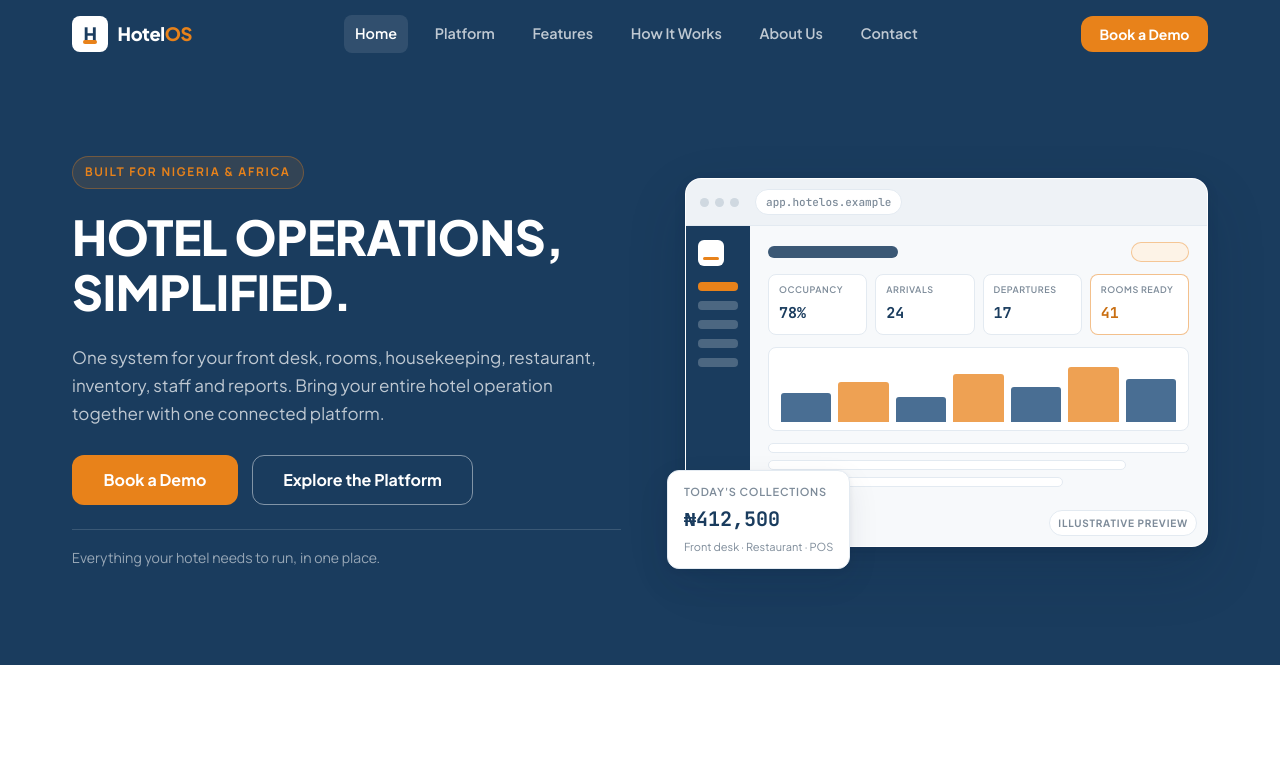
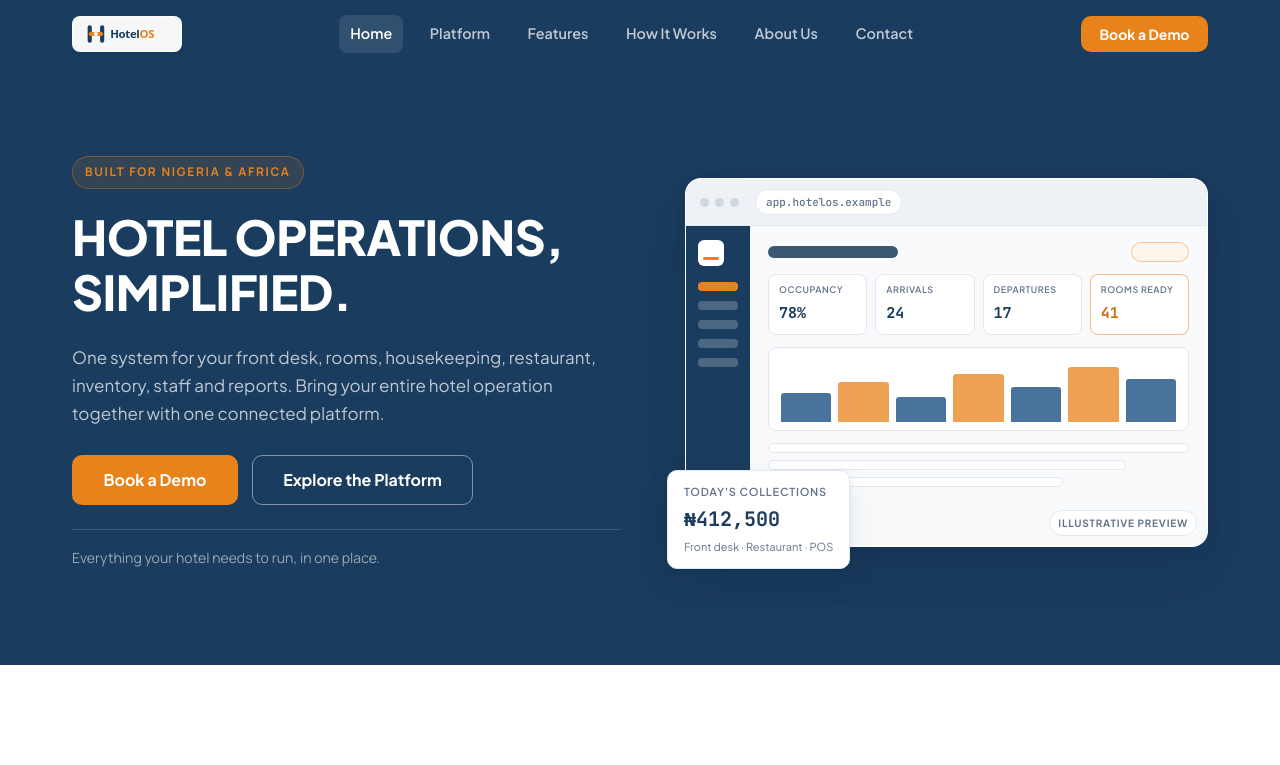
Before and after one commit to Destiny-Cee/HotelOS-Landing-Page, a plain HTML site: page index.html in a window 1280 px wide. Shown: the top 765 px of the page. Drawn offline with Linux system fonts and the light colour scheme.

Commit message:
Integrate HotelOS brand assets and align design tokens
Add official logos, favicon symbol, and 9 platform module icons from brand kit; replace placeholder nav/footer lockups; align CSS tokens with brand values; update README checklist.

```diff
--- a/css/style.css
+++ b/css/style.css
@@ -182,33 +182,20 @@ a { color: var(--hotel-blue); text-decoration: none; }
   color: var(--hotel-white);
   letter-spacing: -0.02em;
 }
-.brand-mark {
-  display: grid;
-  place-items: center;
-  width: 36px;
-  height: 36px;
+.brand-logo {
+  display: block;
+  height: clamp(30px, 4vw, 36px);
+  width: auto;
+}
+.navbar .brand-logo {
+  background: rgba(255, 255, 255, 0.96);
+  border: 1px solid rgba(255, 255, 255, 0.6);
   border-radius: var(--radius-sm);
-  background: var(--hotel-white);
-  color: var(--hotel-blue);
-  font-weight: 800;
-  font-size: 1.15rem;
-  position: relative;
+  padding: 4px 10px;
+  box-shadow: 0 1px 4px rgba(13, 33, 53, 0.12);
 }
-.brand-mark::after {
-  content: "";
-  position: absolute;
-  bottom: 8px;
-  left: 50%;
-  transform: translateX(-50%);
-  width: 14px;
-  height: 4px;
-  background: var(--hotel-orange);
-  border-radius: 2px;
-}
-.brand-word-accent { color: var(--hotel-orange); }
-.brand-inverse .brand-mark {
-  background: var(--hotel-white);
-  color: var(--hotel-blue);
+.brand-logo-footer {
+  height: clamp(30px, 4vw, 36px);
 }
 
 .nav-links {
@@ -548,7 +535,13 @@ a { color: var(--hotel-blue); text-decoration: none; }
   background: var(--hotel-blue-tint);
   color: var(--hotel-blue);
 }
-.icon-wrap svg { width: 24px; height: 24px; }
+.icon-wrap svg,
+.icon-wrap img {
+  width: 24px;
+  height: 24px;
+  object-fit: contain;
+  display: block;
+}
 .icon-orange {
   background: var(--hotel-orange-tint);
   color: var(--hotel-orange-dark);
--- a/css/tokens.css
+++ b/css/tokens.css
@@ -1,29 +1,29 @@
 /* ============================================================
-   Hotel OS — Design Tokens (Brand Identity compliance)
-   Deep Blue 60% / White 25% / Orange 15%
+   Hotel OS — Design Tokens (Brand-aligned, site layout preserved)
+   Deep Blue / White / Orange accent
    ============================================================ */
 
 :root {
-  /* Brand colours */
-  --hotel-blue: #1a3c5e;
-  --hotel-blue-dark: #122a44;
-  --hotel-blue-deep: #0d2135;
-  --hotel-blue-light: #2a5580;
-  --hotel-blue-tint: #eef3f8;
-  --hotel-orange: #e8821a;
-  --hotel-orange-dark: #c96f12;
-  --hotel-orange-tint: #fdf3e7;
-  --hotel-white: #ffffff;
+  /* Brand colours (aligned to hotelos-brand-kit) */
+  --hotel-blue: #1A3C5E;
+  --hotel-blue-dark: #0F2338;
+  --hotel-blue-deep: #0B1726;
+  --hotel-blue-light: #2A5A8C;
+  --hotel-blue-tint: #EEF3F8;
+  --hotel-orange: #E8821A;
+  --hotel-orange-dark: #CC6F13;
+  --hotel-orange-tint: #FFF7ED;
+  --hotel-white: #FFFFFF;
 
-  /* Neutrals (subtle tints of white / deep blue only) */
-  --surface: #ffffff;
-  --surface-soft: #f7f9fb;
-  --border: #e3eaf1;
-  --border-strong: #cbd8e4;
-  --text: #16202b;
-  --text-soft: #4b5b6b;
-  --text-muted: #7d8b99;
-  --text-inverse: #ffffff;
+  /* Neutrals / surfaces */
+  --surface: #FFFFFF;
+  --surface-soft: #F8FAFC;
+  --border: #E2E8F0;
+  --border-strong: #CBD5E1;
+  --text: #0F172A;
+  --text-soft: #475569;
+  --text-muted: #64748B;
+  --text-inverse: #FFFFFF;
   --text-inverse-soft: rgba(255, 255, 255, 0.72);
 
   /* Typography */
@@ -48,7 +48,7 @@
 
   /* Radii */
   --radius-sm: 8px;
-  --radius-md: 12px;
+  --radius-md: 10px;
   --radius-lg: 16px;
 
   /* Layout */
--- a/index.html
+++ b/index.html
@@ -25,7 +25,7 @@
 
   <meta name="theme-color" content="#1A3C5E" />
 
-  <!-- Favicon (placeholder H symbol — replace with official asset) -->
+  <!-- Favicon (official brand symbol) -->
   <link rel="icon" type="image/svg+xml" href="assets/favicon.svg" />
 
   <!-- Fonts -->
@@ -43,10 +43,8 @@
        ============================================================ -->
   <header class="navbar" id="navbar">
     <div class="container nav-inner">
-      <!-- Logo — PLACEHOLDER lockup (official logo asset pending) -->
       <a href="#home" class="brand" aria-label="Hotel OS home">
-        <span class="brand-mark" aria-hidden="true">H</span>
-        <span class="brand-word">Hotel<span class="brand-word-accent">OS</span></span>
+        <img src="assets/brand/logos/hotelos-primary-two-tone.svg" alt="Hotel OS" class="brand-logo" />
       </a>
 
       <nav class="nav-links" id="nav-links" aria-label="Primary">
@@ -212,7 +210,7 @@
         <div class="grid-3 modules-grid">
           <article class="card module-card reveal">
             <div class="icon-wrap icon-orange" aria-hidden="true">
-              <svg viewBox="0 0 24 24" fill="none" stroke="currentColor" stroke-width="1.6"><path d="M4 20V9l8-5 8 5v11"/><path d="M9 20v-6h6v6"/></svg>
+              <img src="assets/brand/icons/modules/hotelos-icon-front-desk.svg" alt="" loading="lazy" />
             </div>
             <h3>Front Desk</h3>
             <p>Manage guest arrivals, departures, check-ins, check-outs and daily reception activities.</p>
@@ -220,7 +218,7 @@
 
           <article class="card module-card reveal reveal-delay-1">
             <div class="icon-wrap icon-orange" aria-hidden="true">
-              <svg viewBox="0 0 24 24" fill="none" stroke="currentColor" stroke-width="1.6"><path d="M3 18v-6a2 2 0 0 1 2-2h14a2 2 0 0 1 2 2v6"/><path d="M3 14h18"/><path d="M6 10V7a2 2 0 0 1 2-2h8a2 2 0 0 1 2 2v3"/><path d="M3 18h18"/></svg>
+              <img src="assets/brand/icons/modules/hotelos-icon-rooms.svg" alt="" loading="lazy" />
             </div>
             <h3>Rooms</h3>
             <p>Monitor room availability, occupancy, room assignments and room-related operations.</p>
@@ -228,7 +226,7 @@
 
           <article class="card module-card reveal reveal-delay-2">
             <div class="icon-wrap icon-orange" aria-hidden="true">
-              <svg viewBox="0 0 24 24" fill="none" stroke="currentColor" stroke-width="1.6"><rect x="3" y="5" width="18" height="16" rx="2"/><path d="M3 10h18M8 3v4M16 3v4"/><path d="M8 15l2.5 2.5L16 12"/></svg>
+              <img src="assets/brand/icons/modules/hotelos-icon-reservations.svg" alt="" loading="lazy" />
             </div>
             <h3>Reservations</h3>
             <p>Organize hotel bookings and reservation information.</p>
@@ -236,7 +234,7 @@
 
           <article class="card module-card reveal">
             <div class="icon-wrap icon-orange" aria-hidden="true">
-              <svg viewBox="0 0 24 24" fill="none" stroke="currentColor" stroke-width="1.6"><path d="M7 21h10"/><path d="M12 3a5 5 0 0 1 5 5c0 2.5-1.5 4-1.5 6h-7C8.5 12 7 10.5 7 8a5 5 0 0 1 5-5z"/><path d="M10 18h4"/></svg>
+              <img src="assets/brand/icons/modules/hotelos-icon-housekeeping.svg" alt="" loading="lazy" />
             </div>
             <h3>Housekeeping</h3>
             <p>Coordinate room cleaning, turnover and housekeeping updates.</p>
@@ -244,7 +242,7 @@
 
           <article class="card module-card reveal reveal-delay-1">
             <div class="icon-wrap icon-orange" aria-hidden="true">
-              <svg viewBox="0 0 24 24" fill="none" stroke="currentColor" stroke-width="1.6"><path d="M4 11h16"/><path d="M6 11a6 6 0 0 1 12 0"/><path d="M5 15h14a2 2 0 0 1 2 2v1H3v-1a2 2 0 0 1 2-2z"/><path d="M7 20h10"/></svg>
+              <img src="assets/brand/icons/modules/hotelos-icon-restaurant.svg" alt="" loading="lazy" />
             </div>
             <h3>Restaurant</h3>
             <p>Manage restaurant operations, dining orders and billing.</p>
@@ -252,7 +250,7 @@
 
           <article class="card module-card reveal reveal-delay-2">
             <div class="icon-wrap icon-orange" aria-hidden="true">
-              <svg viewBox="0 0 24 24" fill="none" stroke="currentColor" stroke-width="1.6"><path d="M3 8l9-4 9 4-9 4-9-4z"/><path d="M3 8v8l9 4 9-4V8"/><path d="M12 12v8"/></svg>
+              <img src="assets/brand/icons/modules/hotelos-icon-store-inventory.svg" alt="" loading="lazy" />
             </div>
             <h3>Store</h3>
             <p>Monitor stock levels, inventory and stock movements.</p>
@@ -260,7 +258,7 @@
 
           <article class="card module-card reveal">
             <div class="icon-wrap icon-orange" aria-hidden="true">
-              <svg viewBox="0 0 24 24" fill="none" stroke="currentColor" stroke-width="1.6"><path d="M5 12h14"/><path d="M6 12a6 6 0 0 1 12 0"/><path d="M8 17h8"/><path d="M10 20h4"/></svg>
+              <img src="assets/brand/icons/modules/hotelos-icon-kitchen.svg" alt="" loading="lazy" />
             </div>
             <h3>Kitchen</h3>
             <p>Coordinate kitchen operations, orders and inventory-related activities.</p>
@@ -268,7 +266,7 @@
 
           <article class="card module-card reveal reveal-delay-1">
             <div class="icon-wrap icon-orange" aria-hidden="true">
-              <svg viewBox="0 0 24 24" fill="none" stroke="currentColor" stroke-width="1.6"><circle cx="12" cy="12" r="9"/><path d="M12 7v10M9.5 9.5c0-1 1-1.7 2.5-1.7s2.5.7 2.5 1.7-1 1.6-2.5 1.9-2.5.8-2.5 1.9 1 1.7 2.5 1.7 2.5-.7 2.5-1.7"/></svg>
+              <img src="assets/brand/icons/modules/hotelos-icon-finance.svg" alt="" loading="lazy" />
             </div>
             <h3>Finance</h3>
             <p>Maintain financial visibility across charges, collections, balances and cash records.</p>
@@ -276,7 +274,7 @@
 
           <article class="card module-card reveal reveal-delay-2">
             <div class="icon-wrap icon-orange" aria-hidden="true">
-              <svg viewBox="0 0 24 24" fill="none" stroke="currentColor" stroke-width="1.6"><rect x="3" y="4" width="18" height="14" rx="2"/><path d="M7 14l3-3 2.5 2.5L17 9"/><path d="M8 21h8"/></svg>
+              <img src="assets/brand/icons/modules/hotelos-icon-reports-analytics.svg" alt="" loading="lazy" />
             </div>
             <h3>Management</h3>
             <p>Give hotel owners and managers operational oversight and business insights.</p>
@@ -762,8 +760,7 @@
     <div class="container footer-grid">
       <div class="footer-brand">
         <a href="#home" class="brand brand-inverse" aria-label="Hotel OS home">
-          <span class="brand-mark" aria-hidden="true">H</span>
-          <span class="brand-word">Hotel<span class="brand-word-accent">OS</span></span>
+          <img src="assets/brand/logos/hotelos-knockout-white.svg" alt="Hotel OS" class="brand-logo brand-logo-footer" />
         </a>
         <p class="footer-tagline">Hotel operations, simplified.</p>
         <p class="footer-desc">
```
Also changed, not shown: assets/brand/icons/hotelos-symbol-app-icon.svg (added), assets/brand/icons/modules/hotelos-icon-finance.svg (added), assets/brand/icons/modules/hotelos-icon-front-desk.svg (added), assets/brand/icons/modules/hotelos-icon-housekeeping.svg (added), assets/brand/icons/modules/hotelos-icon-kitchen.svg (added), assets/brand/icons/modules/hotelos-icon-reports-analytics.svg (added), assets/brand/icons/modules/hotelos-icon-reservations.svg (added), assets/brand/icons/modules/hotelos-icon-restaurant.svg (added), assets/brand/icons/modules/hotelos-icon-rooms.svg (added), assets/brand/icons/modules/hotelos-icon-store-inventory.svg (added), assets/brand/logos/hotelos-knockout-white.svg (added), assets/brand/logos/hotelos-primary-two-tone.svg (added), assets/favicon.svg, 1 other file.
